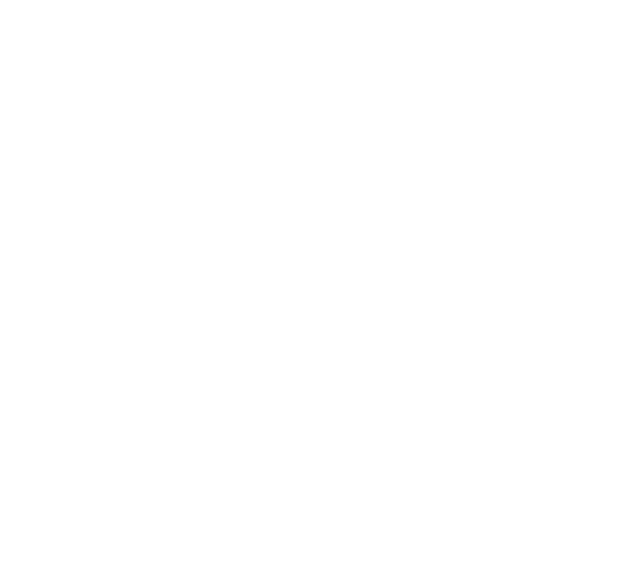
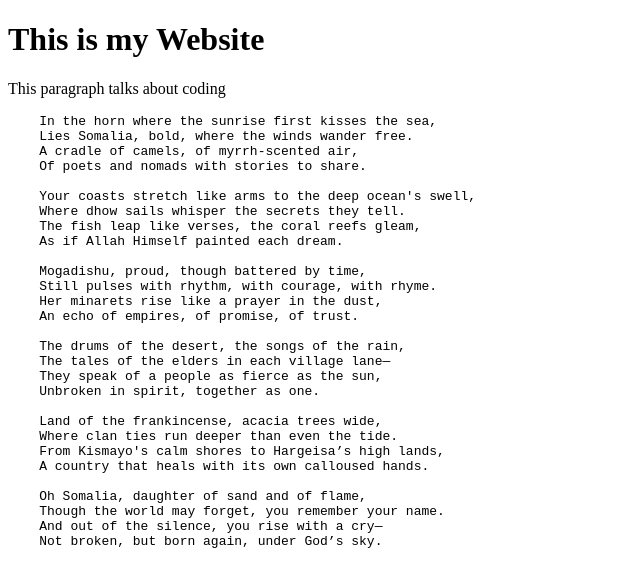
Before and after one commit to khalid-e/html_intro, a plain HTML site: page p_pre_br_hr/index.html in a window 1280 px wide. Shown: the whole page, without its empty margins (0-640 px from the left). Drawn offline with Linux system fonts and the light colour scheme.

```diff
--- a/p_pre_br_hr/index.html
+++ b/p_pre_br_hr/index.html
@@ -6,6 +6,37 @@
     <title>Document</title>
 </head>
 <body>
+   <h1>This is my Website</h1>
+   <p>This paragraph talks about coding</p>
+   <pre>
+    In the horn where the sunrise first kisses the sea,
+    Lies Somalia, bold, where the winds wander free.
+    A cradle of camels, of myrrh-scented air,
+    Of poets and nomads with stories to share.
 
+    Your coasts stretch like arms to the deep ocean's swell,
+    Where dhow sails whisper the secrets they tell.
+    The fish leap like verses, the coral reefs gleam,
+    As if Allah Himself painted each dream.
+
+    Mogadishu, proud, though battered by time,
+    Still pulses with rhythm, with courage, with rhyme.
+    Her minarets rise like a prayer in the dust,
+    An echo of empires, of promise, of trust.
+
+    The drums of the desert, the songs of the rain,
+    The tales of the elders in each village lane—
+    They speak of a people as fierce as the sun,
+    Unbroken in spirit, together as one.
+
+    Land of the frankincense, acacia trees wide,
+    Where clan ties run deeper than even the tide.
+    From Kismayo's calm shores to Hargeisa’s high lands,
+    A country that heals with its own calloused hands.
+
+    Oh Somalia, daughter of sand and of flame,
+    Though the world may forget, you remember your name.
+    And out of the silence, you rise with a cry—
+    Not broken, but born again, under God’s sky.</pre>
 </body>
 </html>
```
Also changed, not shown: anchors/contactme.html (added, +12 -0 lines), anchors/home.html (added, +12 -0 lines), pizza_shop/index.html (added).
